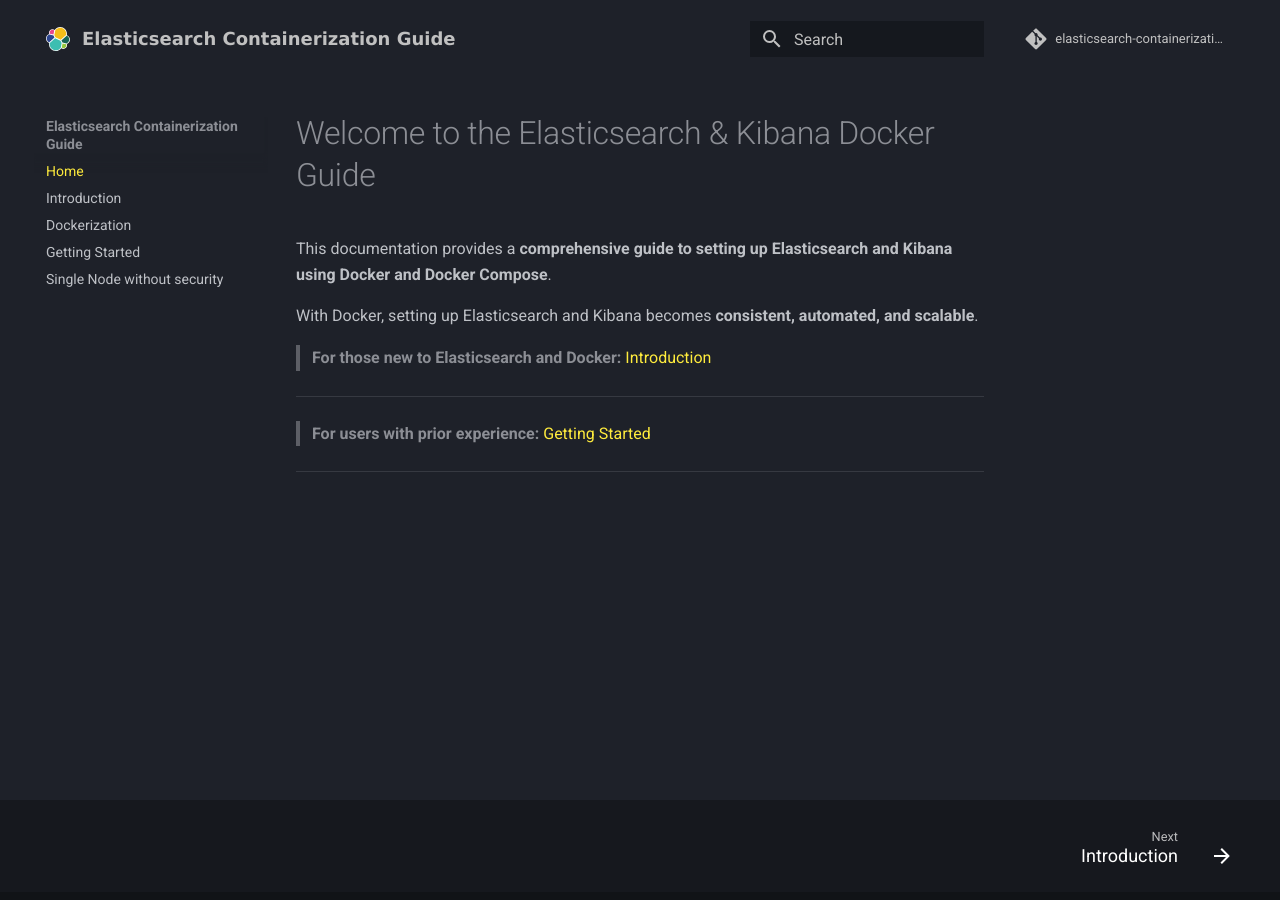
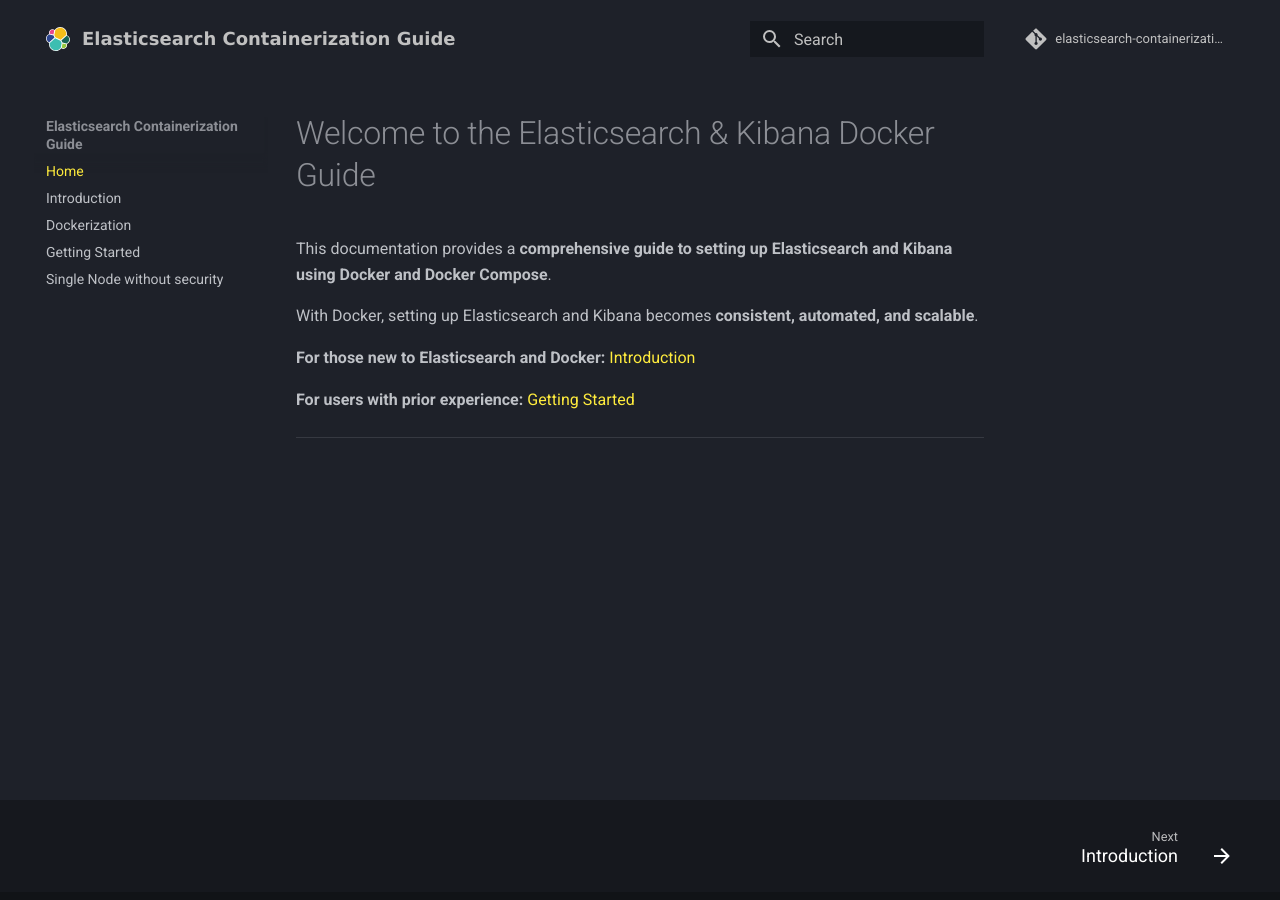
Before and after one commit to Snehal-Pradhan/elasticsearch-containerization-guide, an MkDocs documentation site: the page built from docs/index.md, in a window 1280 px wide. Built offline with MkDocs 1.6.1 and Material for MkDocs 9.7.7, drawn with Linux system fonts in a browser that asks for light colours; comment, search, counter and statistics services are not loaded.

Commit message:
few minor changes

```diff
--- a/docs/index.md
+++ b/docs/index.md
@@ -6,10 +6,11 @@
 
 With Docker, setting up Elasticsearch and Kibana becomes **consistent, automated, and scalable**.
 
-> **For those new to Elasticsearch and Docker:**
+**For those new to Elasticsearch and Docker:**
 [Introduction ](introduction.md)
 
+**For users with prior experience:**
+[Getting Started ](GettingStarted.md)
+
+
 ---
-> **For users with prior experience:**
-[Getting Started ](GettingStarted.md)
----
```
Also changed, not shown: docs/introduction.md (+0 -1 lines).
